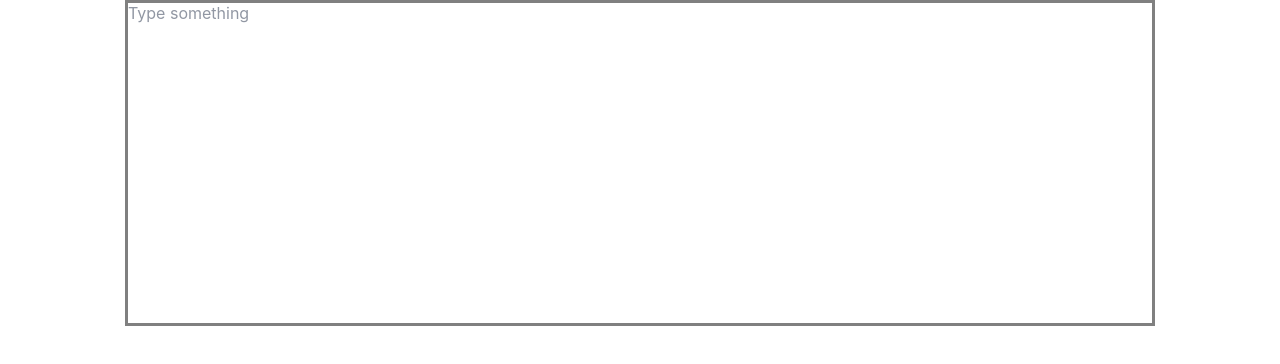
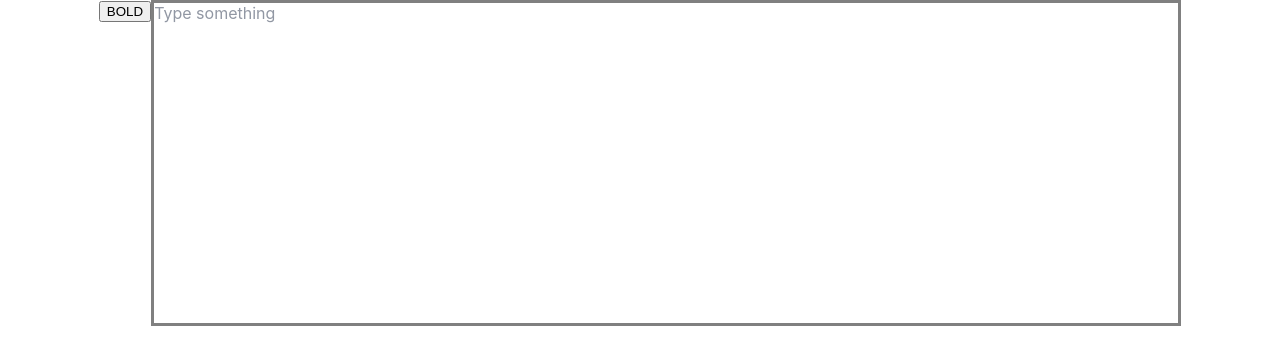
Before and after one commit to Ak1t0-Dev/text-styling-app, a React (Create React App) app: page / in a window 1280 px wide. Shown: the top 364 px of the page. Built offline with nearby package versions, Linux system fonts and the light colour scheme.

Commit message:
feat: added a bold button

```diff
--- /dev/null
+++ b/src/components/Button/Button.tsx
@@ -0,0 +1,10 @@
+import React from "react";
+
+interface ButtonProps {
+  onClick: () => void;
+  title: string;
+}
+
+export const Button = ({ onClick, title }: ButtonProps) => {
+  return <button onClick={onClick}>{title}</button>;
+};
--- a/src/components/TextEditor/TextEditor.tsx
+++ b/src/components/TextEditor/TextEditor.tsx
@@ -1,13 +1,23 @@
-import { Editor, EditorState } from "draft-js";
+import { Editor, EditorState, RichUtils } from "draft-js";
 import { useState } from "react";
 import "draft-js/dist/Draft.css";
 import "./TextEditor.css";
+import { Button } from "../Button/Button";
 
 export const TextEditor = () => {
   const [editorState, setEditorState] = useState(() =>
     EditorState.createEmpty()
   );
+
+  const toggleBold = () => {
+    setEditorState(RichUtils.toggleInlineStyle(editorState, "BOLD"));
+  };
+
   return (
+    <>
+      <div>
+        <Button onClick={toggleBold} title={"BOLD"} />
+      </div>
       <div className="editor">
         <Editor
           editorState={editorState}
@@ -15,5 +25,6 @@ export const TextEditor = () => {
           placeholder="Type something"
         />
       </div>
+    </>
   );
 };
```
Lines whose indentation alone changed are shown as unchanged.
